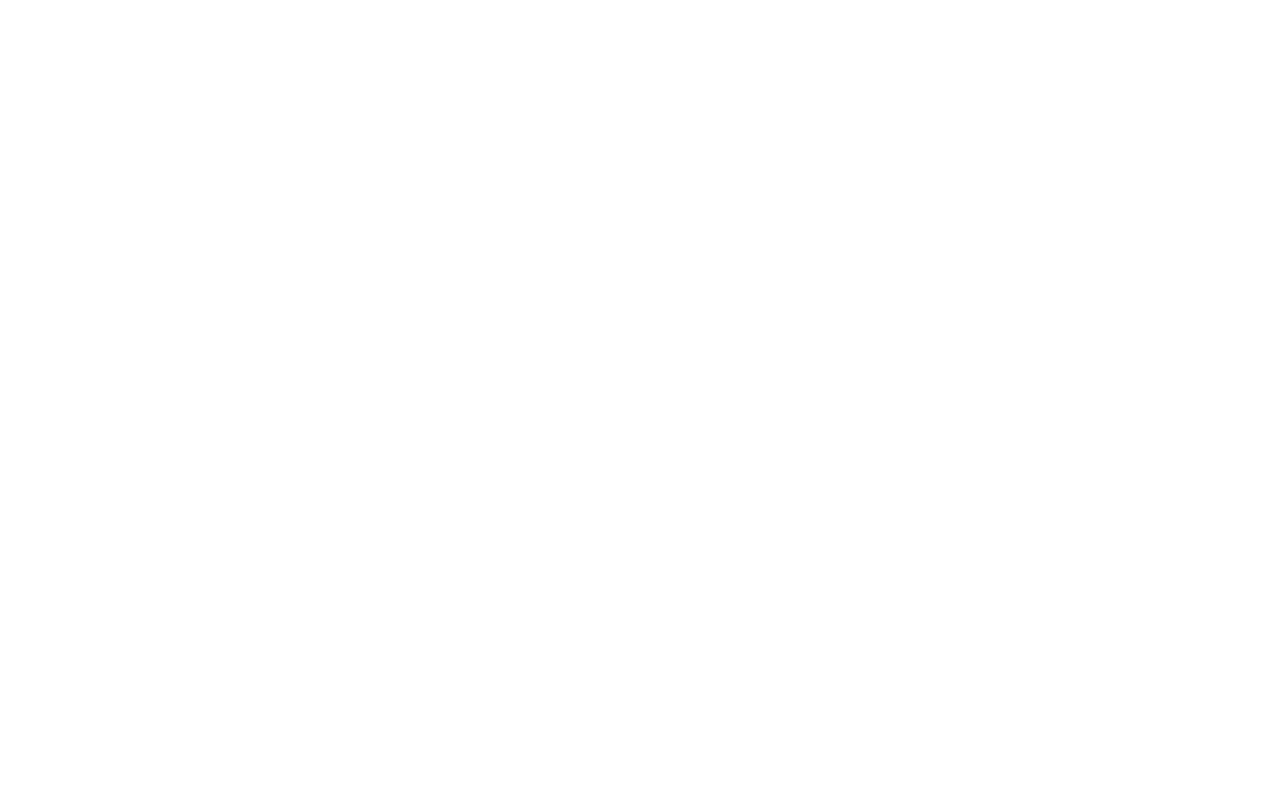
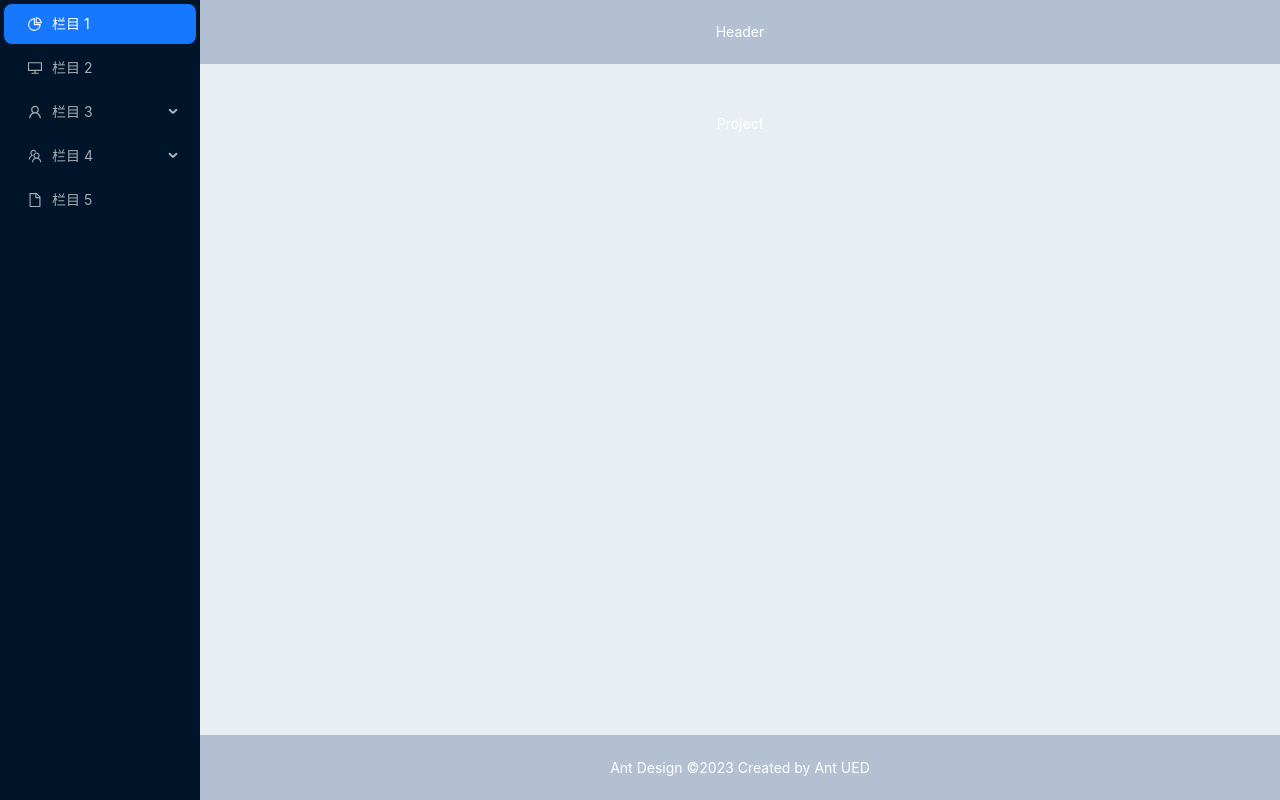
Before and after one commit to liang21/xqa_web, a React (Vite) app: page /#/project in a window 1280 px wide. Before the commit this address had no page. Built offline with nearby package versions, Linux system fonts and the light colour scheme.

Commit message:
feat:optimization sider

```diff
--- a/src/components/layout/sider/index.tsx
+++ b/src/components/layout/sider/index.tsx
@@ -1,77 +1,15 @@
-import {
-  DesktopOutlined,
-  FileOutlined,
-  PieChartOutlined,
-  TeamOutlined,
-  UserOutlined,
-} from '@ant-design/icons'
 import { useState } from 'react'
-import type { MenuProps } from 'antd'
 import { Menu } from 'antd'
 import { useNavigate, useLocation } from 'react-router-dom'
-type MenuItem = Required<MenuProps>['items'][number]
-const items: MenuItem[] = [
-  {
-    label: '栏目 1',
-    key: '/project',
-    icon: <PieChartOutlined />,
-  },
-  {
-    label: '栏目 2',
-    key: '/page2',
-    icon: <DesktopOutlined />,
-  },
-  {
-    label: '栏目 3',
-    key: 'page3',
-    icon: <UserOutlined />,
-    children: [
-      {
-        label: '栏目 301',
-        key: '/page3/page301',
-      },
-      {
-        label: '栏目 302',
-        key: '/page3/page302',
-      },
-      {
-        label: '栏目 303',
-        key: '/page3/page303',
-      },
-    ],
-  },
-  {
-    label: '栏目 4',
-    key: 'page4',
-    icon: <TeamOutlined />,
-    children: [
-      {
-        label: '栏目 401',
-        key: '/page4/page401',
-      },
-      {
-        label: '栏目 304',
-        key: '/page4/page402',
-      },
-    ],
-  },
-  {
-    label: '栏目 5',
-    key: '/page5',
-    icon: <FileOutlined />,
-  },
-]
-
+import items from '@/menu/index'
 function MainMenu() {
   const navigateTo = useNavigate()
   const currentRoute = useLocation()
 
   const menuClick = (e: { key: string }) => {
-    // 点击跳转到对应的路由   编程式导航跳转， 利用到一个hook
     navigateTo(e.key)
   }
   let firstOpenKey: string = ''
-  // 在这里进行对比   find
   function findKey(obj: { key: string }) {
     return obj.key === currentRoute.pathname
   }
@@ -88,7 +26,6 @@ function MainMenu() {
     }
   }
 
-  // 设置展开项的初始值
   const [openKeys, setOpenKeys] = useState([firstOpenKey])
   const handleOpenChange = (keys: string[]) => {
     setOpenKeys([keys[keys.length - 1]])
@@ -105,6 +42,7 @@ function MainMenu() {
       onOpenChange={handleOpenChange}
       // 当前菜单展开项的key数组
       openKeys={openKeys}
+      style={{ height: '100%', borderRight: 0 }}
     />
   )
 }
--- /dev/null
+++ b/src/menu/index.tsx
@@ -0,0 +1,62 @@
+import {
+  DesktopOutlined,
+  FileOutlined,
+  PieChartOutlined,
+  TeamOutlined,
+  UserOutlined,
+} from '@ant-design/icons'
+import { MenuProps } from 'antd'
+type MenuItem = Required<MenuProps>['items'][number]
+
+const items: MenuItem[] = [
+  {
+    label: '栏目 1',
+    key: '/project',
+    icon: <PieChartOutlined />,
+  },
+  {
+    label: '栏目 2',
+    key: '/page2',
+    icon: <DesktopOutlined />,
+  },
+  {
+    label: '栏目 3',
+    key: 'page3',
+    icon: <UserOutlined />,
+    children: [
+      {
+        label: '栏目 301',
+        key: '/page3/page301',
+      },
+      {
+        label: '栏目 302',
+        key: '/page3/page302',
+      },
+      {
+        label: '栏目 303',
+        key: '/page3/page303',
+      },
+    ],
+  },
+  {
+    label: '栏目 4',
+    key: 'page4',
+    icon: <TeamOutlined />,
+    children: [
+      {
+        label: '栏目 401',
+        key: '/page4/page401',
+      },
+      {
+        label: '栏目 304',
+        key: '/page4/page402',
+      },
+    ],
+  },
+  {
+    label: '栏目 5',
+    key: '/page5',
+    icon: <FileOutlined />,
+  },
+]
+export default items
--- a/src/pages/home/index.tsx
+++ b/src/pages/home/index.tsx
@@ -25,7 +25,6 @@ function Home() {
     lineHeight: '120px',
     color: '#fff',
     backgroundColor: '#d3dce6',
-    height: '100vh',
   }
 
   const footerStyle: React.CSSProperties = {
@@ -35,7 +34,7 @@ function Home() {
   }
   return (
     <Layout style={{ minHeight: '100vh' }}>
-      <Sider>
+      <Sider style={siderStyle}>
         <div className="logo"></div>
         <MainMenu />
       </Sider>
--- a/src/router/router.tsx
+++ b/src/router/router.tsx
@@ -1,7 +1,7 @@
 import { Navigate } from 'react-router-dom'
 import { lazy, Suspense } from 'react'
 const Home = lazy(() => import('@/pages/home/index'))
-// const Project = lazy(() => import('@/pages/project/index'))
+const Project = lazy(() => import('@/pages/project/index'))
 
 const withLoadingComponent = (comp: JSX.Element) => (
   <Suspense fallback={<div>Loading</div>}> {comp} </Suspense>
@@ -10,11 +10,17 @@ const withLoadingComponent = (comp: JSX.Element) => (
 const routes = [
   {
     path: '/',
-    element: <Home />,
+    element: <Navigate to={'/project'} />,
   },
   {
     path: '/',
-    element: <Navigate to={'/home'} />,
+    element: <Home />,
+    children: [
+      {
+        path: '/project',
+        element: withLoadingComponent(<Project />),
+      },
+    ],
   },
 ]
 
```
